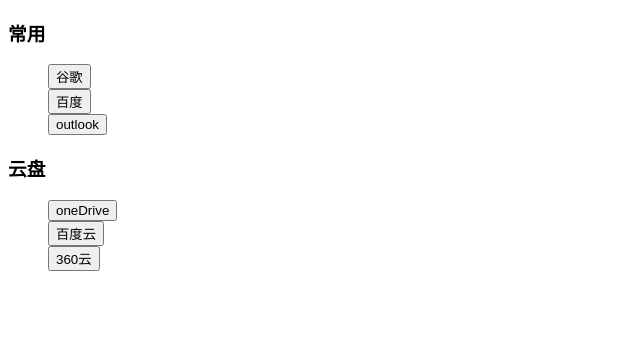
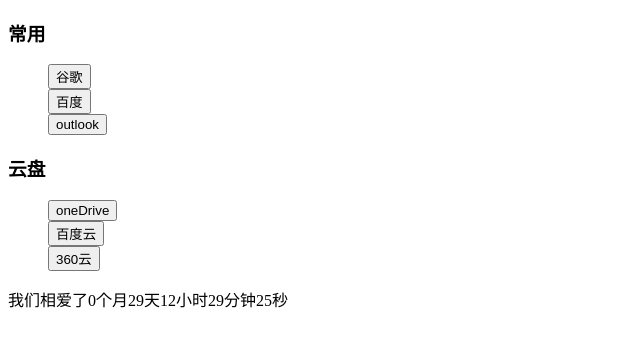
Before and after one commit to Jaxlying/index, a plain HTML site: page index.html in a window 1280 px wide. Shown: the whole page, without its empty margins (0-640 px from the left). Drawn offline with Linux system fonts and the light colour scheme.

Commit message:
把计时代码加进去

```diff
--- a/index.html
+++ b/index.html
@@ -4,8 +4,9 @@
     <meta charset="UTF-8">
     <title>网址导航</title>
    <linK href="css/bootstrap.css" type="text/css">
+   <script src="js/lib.js"></script>
 </head>
-<body>
+<body onload="refreshLove()">
     <dl>
         <dt><h3>常用</h3></dt>
         <dd><a href="http://www.google.com" target="_blank"><button>谷歌</button></a></dd>
@@ -18,5 +19,7 @@
         <dd><a href="http://pan.baidu.com" target="_blank"><button>百度云</button></a></dd>
         <dd><a href="http://yunpan.360.cn" target="_blank"><button>360云</button></a></dd>
     </dl>
+    <div id="love"></div>
 </body>
+
 </html>
--- /dev/null
+++ b/js/lib.js
@@ -0,0 +1,26 @@
+/**
+ * Created by yyljj on 16-4-5.
+ */
+/**
+ * 计时
+ */
+function refreshLove() {
+    var startTime = new Date();
+    startTime.setFullYear(2016,3-1,6);
+    startTime.setHours(17,27,0);
+    var now = new Date();
+    now.setMonth(now.getMonth());
+    var minute = 60;
+    var hour = 3600;
+    var day = 24*3600;
+    var month = 24*3600*30;
+    var tollSeconds = (now.getTime()-startTime.getTime())/1000;
+    var loveMonths = parseInt(tollSeconds/month);
+    var loveDays = parseInt((tollSeconds-month*loveMonths)/day);
+    var loveHours = parseInt((tollSeconds-loveMonths*month-loveDays*day)/hour);
+    var loveMinutes = parseInt((tollSeconds-loveMonths*month-loveDays*day-loveHours*hour)/minute);
+    var loveSeconds = parseInt(tollSeconds-loveMonths*month-loveDays*day-loveHours*hour-loveMinutes*minute);
+    document.getElementById('love').innerHTML = "我们相爱了"+loveMonths+"个月"+loveDays+"天"+loveHours+"小时"+loveMinutes+"分钟"+loveSeconds+"秒";
+    setTimeout("refreshLove()",1000);
+
+}
```
